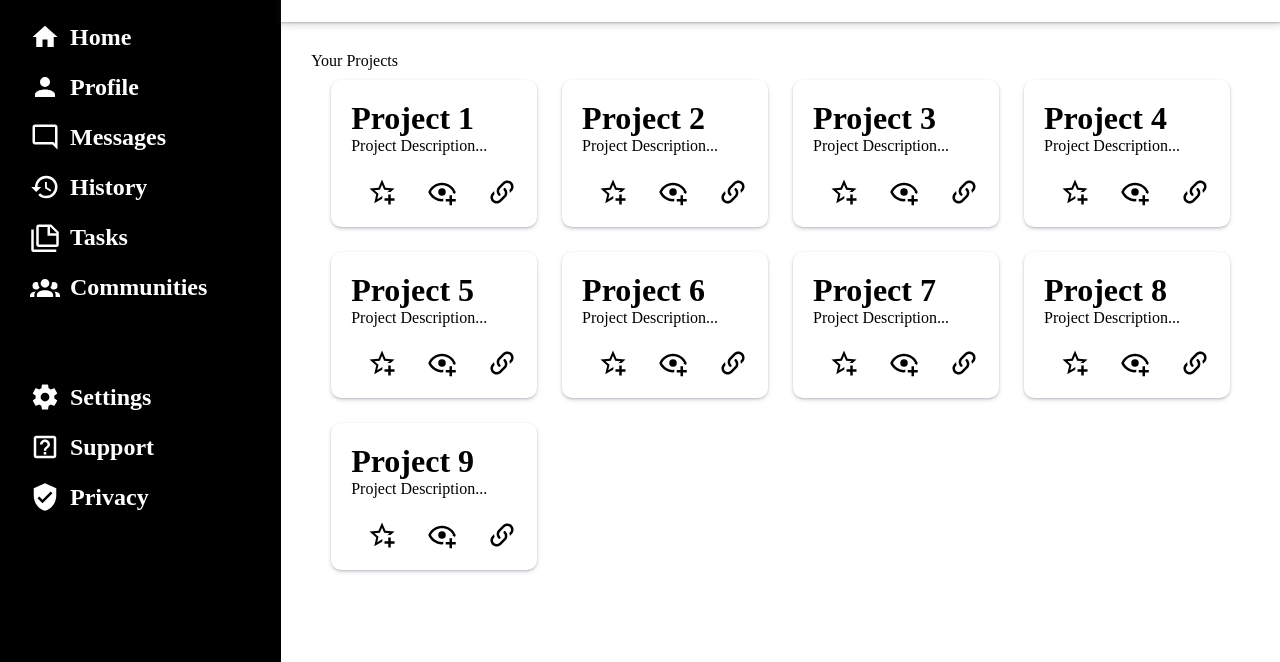
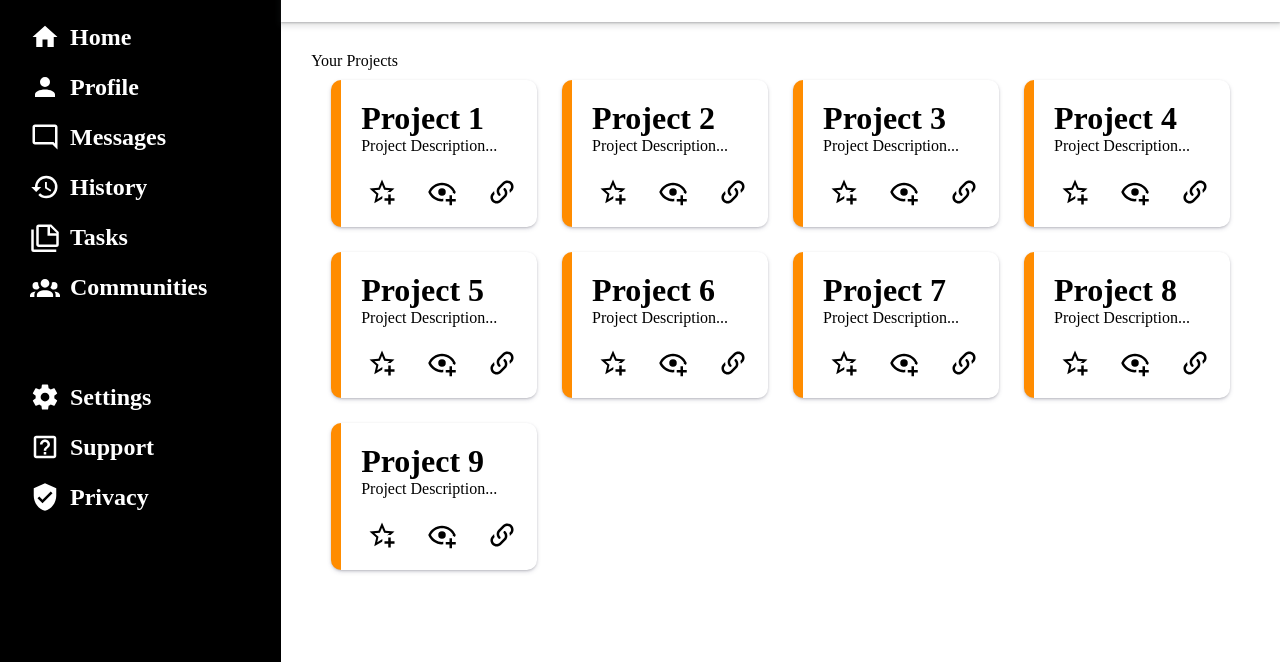
Before and after one commit to ArenaofDust/Admin-Dashboard, a plain HTML site: page index.html in a window 1280 px wide. Shown: the part 138-800 px from the top of the page. Drawn offline with Linux system fonts and the light colour scheme.

Commit message:
Added Border colors to main cards

```diff
--- a/styles.css
+++ b/styles.css
@@ -164,7 +164,7 @@ svg {
     box-shadow: rgba(50, 50, 93, 0.25) 0px 2px 5px -1px, rgba(0, 0, 0, 0.3) 0px 1px 3px -1px;
     background-color: white;
     border-radius: 10px;
-    border-left: 10px solid var(--matrix);
+    border-left: 10px solid darkorange;
     padding: 20px;
     display: flex;
     flex-direction: column;
```
